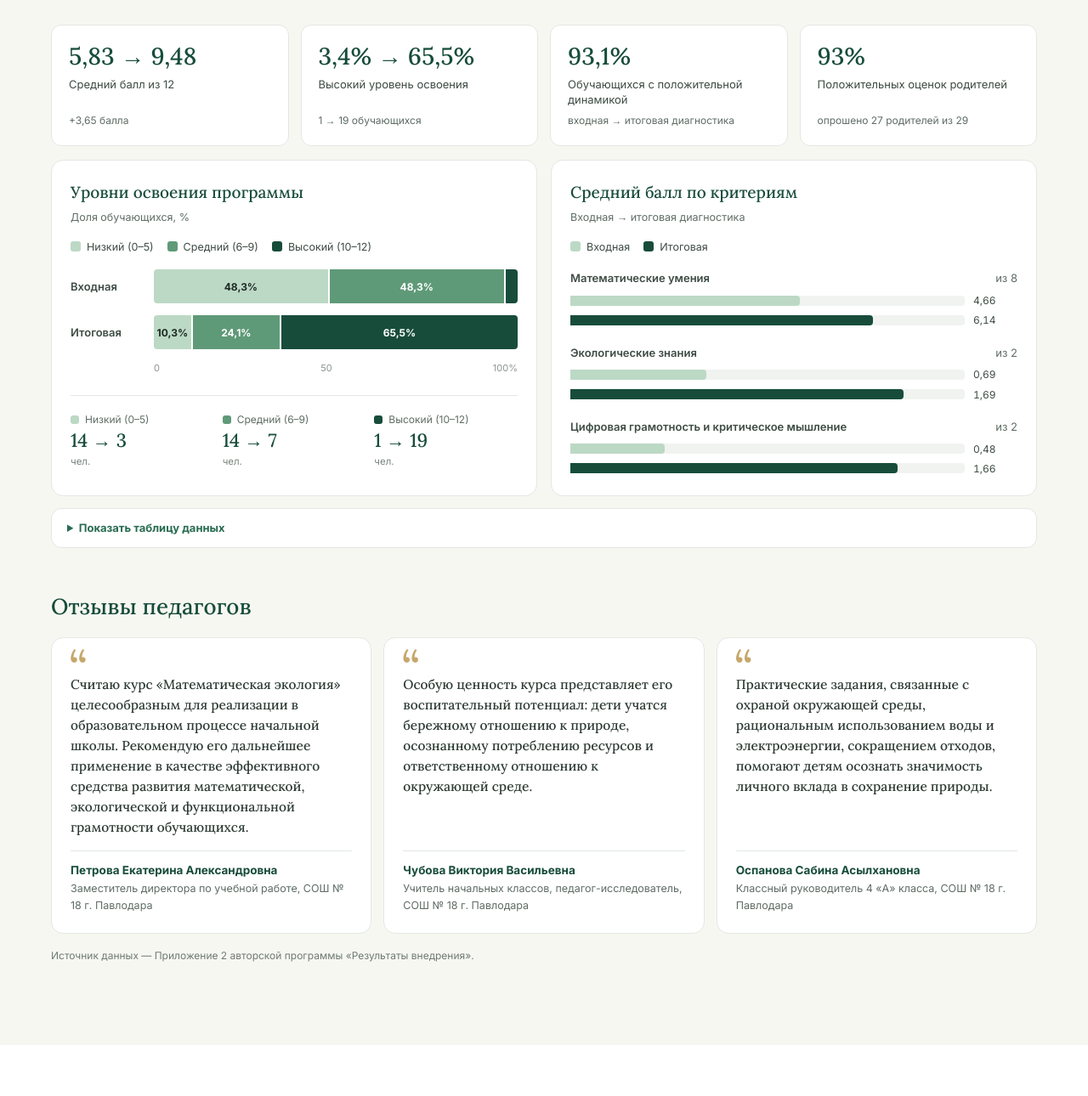
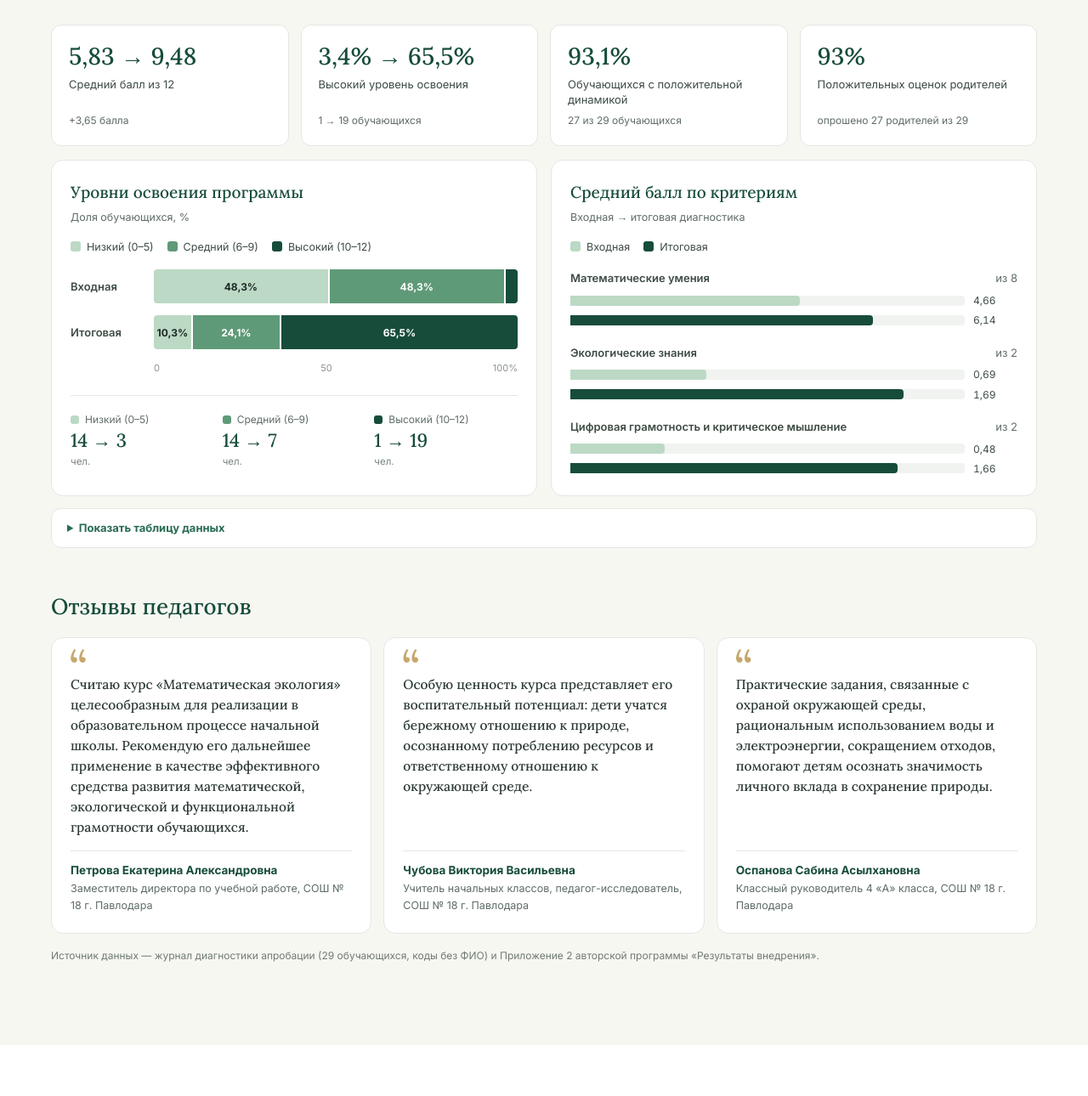
Before and after one commit to nurbolatzumadildin-sys/matematicheskaya-ekologiya, a plain HTML site: page index.html in a window 1280 px wide. Shown: the part 8390-9680 px from the top of the page at 85% size. Drawn offline with Linux system fonts and the light colour scheme.

Commit message:
Сверить результаты апробации с исправленным журналом диагностики
Показатели пересчитаны по баллам 29 обучающихся из нового журнала и
совпадают с опубликованными; уточнены подпись источника данных и число
обучающихся с положительной динамикой (27 из 29).

Co-Authored-By: Claude Opus 5.5 <noreply@anthropic.com>
Claude-Session: https://claude.ai/code/session_01L8vMZssVbNcTNyAT3mvnEQ

```diff
--- a/assets/js/data.js
+++ b/assets/js/data.js
@@ -503,7 +503,8 @@ const EXTRA_VIDEOS = [
 ];
 
 /* ---------- Результаты апробации ----------
-   Источник: Приложение 2 «Результаты внедрения авторской программы». */
+   Источник: журнал диагностики апробации (СОШ № 18 г. Павлодара, 4 «А», 2025–2026 уч. год,
+   29 обучающихся) — значения пересчитаны по баллам учеников и совпадают с Приложением 2 программы. */
 const RESULTS = {
   students: 29,
   avg: { before: 5.83, after: 9.48 },
--- a/assets/js/i18n.js
+++ b/assets/js/i18n.js
@@ -104,7 +104,7 @@ const UI = {
     resIntro: "КГУ «СОШ № 18 г. Павлодара», 4 «А» класс, 2025–2026 учебный год, 29 обучающихся. Входная диагностика — на занятии 1, итоговая — на занятии 34: 12 заданий, максимум 12 баллов.",
     stat1: "Средний балл из 12", stat1s: "+3,65 балла",
     stat2: "Высокий уровень освоения", stat2s: "1 → 19 обучающихся",
-    stat3: "Обучающихся с положительной динамикой", stat3s: "входная → итоговая диагностика",
+    stat3: "Обучающихся с положительной динамикой", stat3s: "27 из 29 обучающихся",
     stat4: "Положительных оценок родителей", stat4s: "опрошено 27 родителей из 29",
     chart1Title: "Уровни освоения программы", chart1Sub: "Доля обучающихся, %",
     rowBefore: "Входная", rowAfter: "Итоговая",
@@ -114,7 +114,7 @@ const UI = {
     critOf: "из {m}", people: "чел.", pp: "п.п.",
     tableShow: "Показать таблицу данных", tableIndicator: "Показатель",
     reviewsTitle: "Отзывы педагогов",
-    resNote: "Источник данных — Приложение 2 авторской программы «Результаты внедрения».",
+    resNote: "Источник данных — журнал диагностики апробации (29 обучающихся, коды без ФИО) и Приложение 2 авторской программы «Результаты внедрения».",
 
     authorKicker: "Авторская разработка",
     authorTitle: "Об авторе программы",
@@ -234,7 +234,7 @@ const UI = {
     resIntro: "«Павлодар қаласының № 18 ЖОМ» КММ, 4 «А» сыныбы, 2025–2026 оқу жылы, 29 білім алушы. Кіріс диагностикасы — 1-сабақта, қорытынды — 34-сабақта: 12 тапсырма, ең көбі 12 балл.",
     stat1: "12 балдан орташа балл", stat1s: "+3,65 балл",
     stat2: "Жоғары меңгеру деңгейі", stat2s: "1 → 19 білім алушы",
-    stat3: "Оң динамика көрсеткен білім алушылар", stat3s: "кіріс → қорытынды диагностика",
+    stat3: "Оң динамика көрсеткен білім алушылар", stat3s: "29 білім алушының 27-сі",
     stat4: "Ата-аналардың оң бағасы", stat4s: "29 ата-ананың 27-сі сауалнамаға қатысты",
     chart1Title: "Бағдарламаны меңгеру деңгейлері", chart1Sub: "Білім алушылар үлесі, %",
     rowBefore: "Кіріс", rowAfter: "Қорытынды",
@@ -244,7 +244,7 @@ const UI = {
     critOf: "{m} балдан", people: "адам", pp: "пайыздық пункт",
     tableShow: "Деректер кестесін көрсету", tableIndicator: "Көрсеткіш",
     reviewsTitle: "Педагогтердің пікірлері",
-    resNote: "Деректер көзі — авторлық бағдарламаның 2-қосымшасы «Енгізу нәтижелері».",
+    resNote: "Деректер көзі — апробация диагностикасының журналы (29 білім алушы, аты-жөнінсіз кодтар) және авторлық бағдарламаның 2-қосымшасы «Енгізу нәтижелері».",
 
     authorKicker: "Авторлық әзірлеме",
     authorTitle: "Бағдарлама авторы туралы",
--- a/index.html
+++ b/index.html
@@ -225,7 +225,7 @@
     <div class="stats">
       <div class="stat"><strong>5,83 → 9,48</strong><span class="stat-label" data-i18n="stat1">Средний балл из 12</span><span class="stat-sub" data-i18n="stat1s">+3,65 балла</span></div>
       <div class="stat"><strong>3,4% → 65,5%</strong><span class="stat-label" data-i18n="stat2">Высокий уровень освоения</span><span class="stat-sub" data-i18n="stat2s">1 → 19 обучающихся</span></div>
-      <div class="stat"><strong>93,1%</strong><span class="stat-label" data-i18n="stat3">Обучающихся с положительной динамикой</span><span class="stat-sub" data-i18n="stat3s">входная → итоговая диагностика</span></div>
+      <div class="stat"><strong>93,1%</strong><span class="stat-label" data-i18n="stat3">Обучающихся с положительной динамикой</span><span class="stat-sub" data-i18n="stat3s">27 из 29 обучающихся</span></div>
       <div class="stat"><strong>93%</strong><span class="stat-label" data-i18n="stat4">Положительных оценок родителей</span><span class="stat-sub" data-i18n="stat4s">опрошено 27 родителей из 29</span></div>
     </div>
 
```
